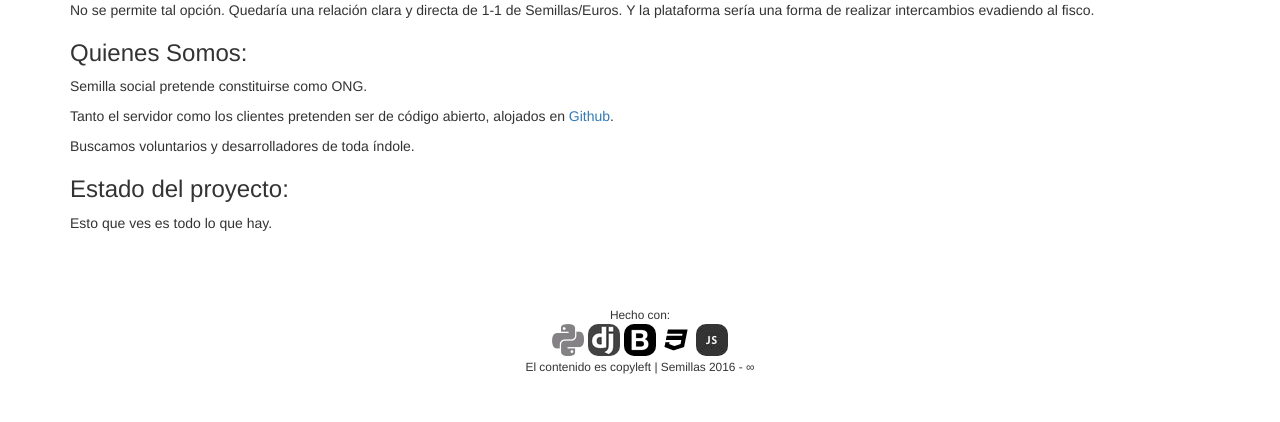
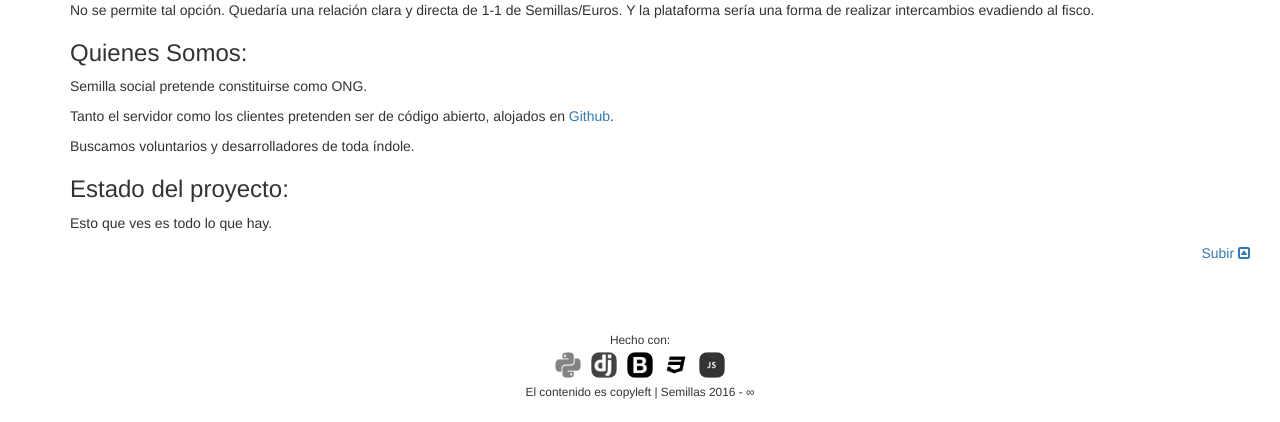
Before and after one commit to Semillas/semillas_platform, a Django app: page / in a window 1280 px wide. Shown: the part 1585-2007 px from the top of the page. Before the commit the page ends 1959 px from the top, so only its background shows below. Run offline with Django 3.2, Linux system fonts and the light colour scheme; parts of the project's set-up code (start-up, migrations or seed data) failed here and were passed over; some libraries are stand-ins or nearby versions.

Commit message:
fancier footer icons and upButton, some css :P

```diff
--- a/semillas_backend/static/css/project.css
+++ b/semillas_backend/static/css/project.css
@@ -45,3 +45,31 @@
     padding-top: 40px;
     bottom:0;
   }
+  .menos{
+    height: 25px;
+    padding-bottom: 0px;
+    padding-top: 0px;
+}
+#minicono:hover { /*tamaño de los iconos del footer, cambia cuando pasa el ratón encima*/
+-webkit-transform:scale(1.1);
+-moz-transform:scale(1.1);
+-o-transform:scale(1.1);
+            }
+#minicono {
+-webkit-transform:scale(0.8);
+/* para cada tipo de navegador: */
+-moz-transform:scale(0.8);
+-o-transform:scale(0.8);
+-webkit-transition-duration: 0.5s;
+-moz-transition-duration: 0.5s;
+-o-transition-duration: 0.5s;
+            }
+
+#iconos
+{
+height:39px;width:50px;
+}
+::-moz-selection {
+    background: #b3d4fc;
+    text-shadow: none;
+}
--- a/semillas_backend/templates/base.html
+++ b/semillas_backend/templates/base.html
@@ -9,6 +9,7 @@
   <head>
     <meta charset="utf-8">
     <meta http-equiv="x-ua-compatible" content="ie=edge">
+    <link rel="stylesheet" href="http://netdna.bootstrapcdn.com/font-awesome/4.0.3/css/font-awesome.css"/>
     <title>{% block title %}Semillas{% endblock title %}</title>
     <meta name="viewport" content="width=device-width, initial-scale=1.0">
     <meta name="description" content="">
@@ -112,6 +113,16 @@
       <script src="{% static 'js/project.js' %}"></script>
 
     {% endblock javascript %}
+    <!-- Up button v1 TODO-->
+    <div class="container-fluid">
+      <div class="col-xs-10 col-sm-7 col-md-9 col-lg-9">
+      </div>
+      <div class="col-xs-2 col-sm-5 col-md-3 col-lg-3 pull-right redondeo menos" align="right">
+        <a href="#top"><text class="hidden-xs">Subir</text>
+        <i class="fa fa-caret-square-o-up"></i></a>
+     </div>
+    </div>
+    <!-- footer -->
     <div class="container-fluid">
     <div class="footer wrapper pie">
     <nav class="navbar navbar redondeo" role="navigation">
```
